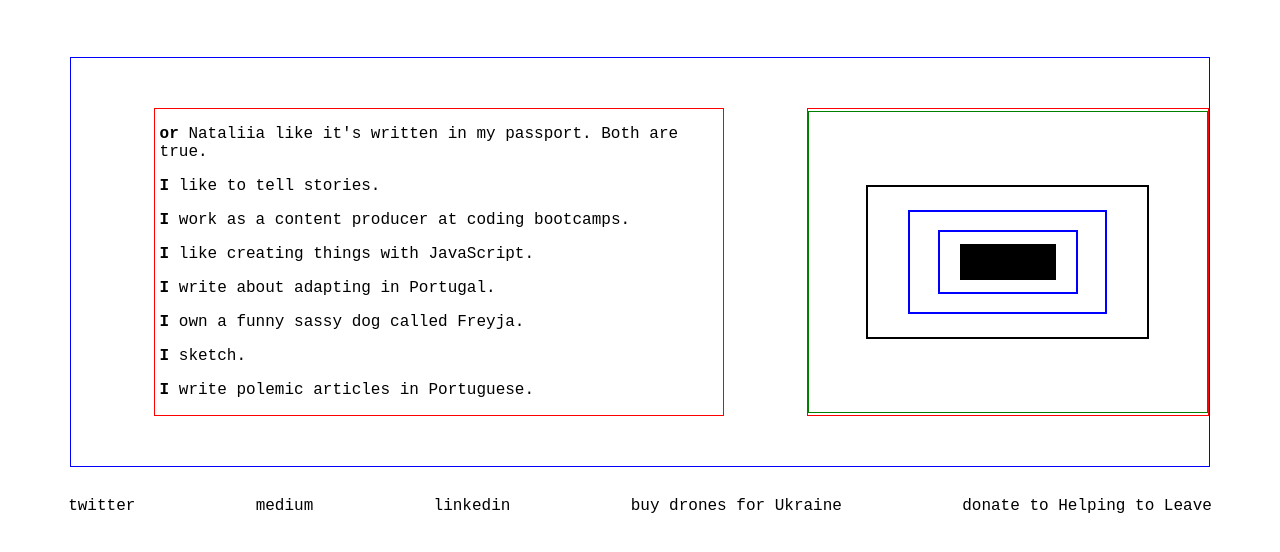
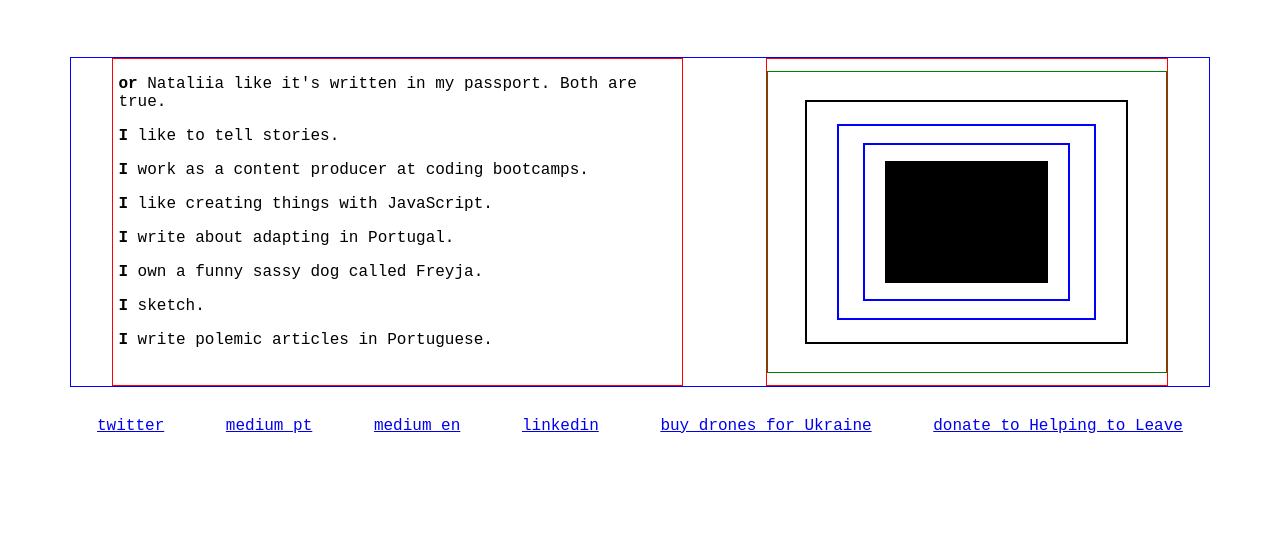
Before and after one commit to paninebaluy/nataliia-me, an Eleventy site: page index.html in a window 1280 px wide. Shown: the part 108-660 px from the top of the page. Built offline with nearby package versions, Linux system fonts and the light colour scheme; Eleventy itself is replaced by a stand-in of ours; files that its build step writes are made by us from their sources.

Commit message:
add links

```diff
--- a/css/style.css
+++ b/css/style.css
@@ -14,16 +14,20 @@ html {
     -moz-osx-font-smoothing: grayscale;
     --standard-width: 90%;
     --mobile-width: 100%;
+    --wide-width: 75%;
     --min-width: 400px;
+    --font-standard: 1em;
+    --font-mobile: 0.85em;
+    font-size: var(--font-standard)
 }
 
 .main {
     display: flex;
     flex-direction: row;
+    justify-content: space-around;
     width: var(--standard-width);
     min-width: var(--min-width);
     margin: 30px auto;
-    padding: 50px 0;
     border: 1px solid blue;
 }
 
@@ -31,7 +35,7 @@ html {
     width: 50%;
     min-width: var(--min-width);
     border: 1px solid red;
-    margin: auto;
+    padding-bottom: 20px;
 }
 
 .main__heading {
@@ -45,31 +49,28 @@ html {
     padding: 0 5px;
 }
 
-
-aside {
+.main__aside {
     display: flex;
     border: 1px solid red;
     width: 30%;
     min-width: var(--min-width);
-    align-items: center;
     justify-content: center;
     align-items: center;
 }
 
 .animation {
     display: flex;
-    width: 100%;
     width: 400px;
+    height: 300px;
     border: 1px solid green;
-    height: 300px;
     justify-content: center;
     align-items: center;
 }
 
 .outer_frame {
     display: flex;
-    width: 70%;
-    height: 150px;
+    width: 80%;
+    height: 80%;
     border: 2px solid black;
     align-items: center;
     justify-content: center;
@@ -77,8 +78,8 @@ aside {
 
 .middle_frame {
     display: flex;
-    width: 70%;
-    height: 100px;
+    width: 80%;
+    height: 80%;
     border: 2px solid blue;
     align-items: center;
     justify-content: center;
@@ -86,28 +87,53 @@ aside {
 
 .inner_frame {
     display: flex;
-    width: 70%;
-    height: 60%;
+    width: 80%;
+    height: 80%;
     border: 2px solid blue;
     align-items: center;
     justify-content: center;
 }
 
 .filled_square {
-    width: 70%;
-    height: 60%;
+    width: 80%;
+    height: 80%;
     background: black;
 }
 
-footer {
+.main__footer {
+    width: var(--standard-width);
+    display: flex;
+    justify-content: center;
+    align-items: center;
+    margin: auto;
+}
+
+.footer__list {
+    margin: 0;
+    padding: 0;
+    list-style-type: none;
+    width: 100%;
     display: flex;
     flex-flow: row wrap;
-    justify-content: space-around;
+    justify-content: space-between;
+    align-items: center;
+    gap: 10px;
+}
+
+.footer__social {
+    margin: 0;
+    padding: 0;
+    display: flex;
+    justify-content: center;
+    align-items: center;
+    margin: auto;
 }
 
 /* media queries */
 
+/* phones and tablets */
 @media only screen and (max-width: 768px) {
+
     .main {
         width: var(--mobile-width);
         flex-direction: column;
@@ -121,8 +147,27 @@ footer {
         width: var(--mobile-width);
     }
 
-    aside {
+    .main__aside {
         width: var(--mobile-width);
     }
 
+    .main__footer {
+        width: var(--mobile-width);
+        font-size: var(--font-mobile);
+    }
 }
+
+/* wide screens */
+@media only screen and (min-width: 1500px) {
+    .main {
+        width: var(--wide-width);
+    }
+
+    .main__footer {
+        width: var(--wide-width);
+    }
+
+    .animation {
+        width: 750px;
+    }
+}
--- a/index.html
+++ b/index.html
@@ -22,7 +22,7 @@
         <p class="main__paragraph"><strong>I</strong> write polemic articles in Portuguese.</p>
     </div>
 
-    <aside>
+    <aside class="main__aside">
         <div class="animation">
             <div class="outer_frame">
                 <div class="middle_frame">
@@ -36,12 +36,25 @@
 
 </main>
 
-
-
-<footer>
-    <div class="footer__social">twitter</div>
-    <div class="footer__social">medium</div>
-    <div class="footer__social">linkedin</div>
-    <div class="donate">buy drones for Ukraine</div>
-    <div class="donate">donate to Helping to Leave</div>
+<footer class="main__footer">
+    <ul class="footer__list">
+        <li class="footer__social">
+            <a target="_blank" href="https://twitter.com/paninebaluy">twitter</a>
+        </li>
+        <li class="footer__social">
+            <a target="_blank" href="https://medium.com/@paninebaluy-pt">medium pt</a>
+        </li>
+        <li class="footer__social">
+            <a target="_blank" href="https://medium.com/@boasortenoporto">medium en</a>
+        </li>
+        <li class="footer__social">
+            <a target="_blank" href="https://www.linkedin.com/in/ndolgushina/">linkedin</a>
+        </div>
+        <li class="footer__social">
+            <a target="_blank" href="https://savelife.in.ua/en/donate-en/#donate-army-card-weekly">buy drones for Ukraine</a>
+        </div>
+        <li class="footer__social">
+            <a target="_blank" href="https://helpingtoleave.org/en#donate">donate to Helping to Leave</a>
+        </li>
+    </ul>
 </footer>
```
Also changed, not shown: 2 other files.
